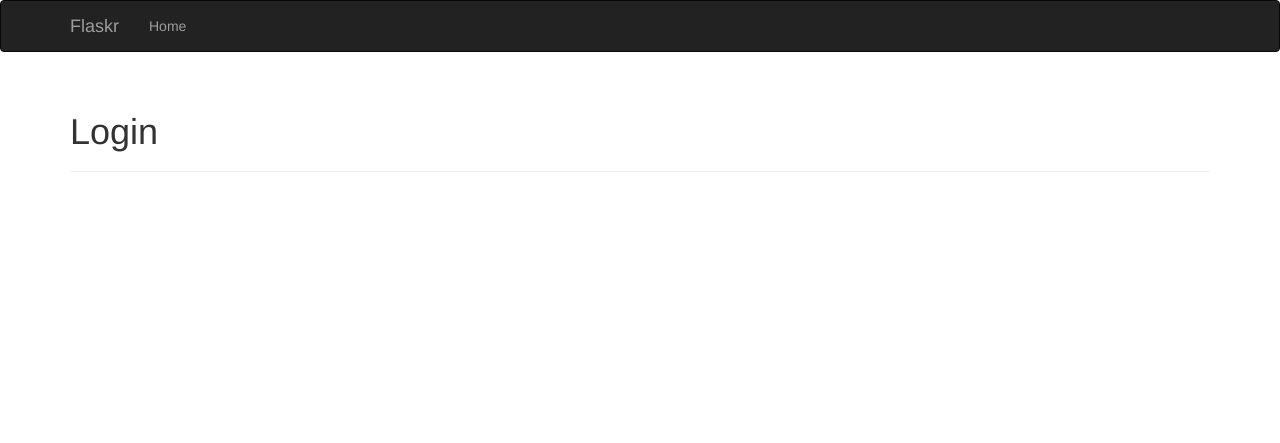
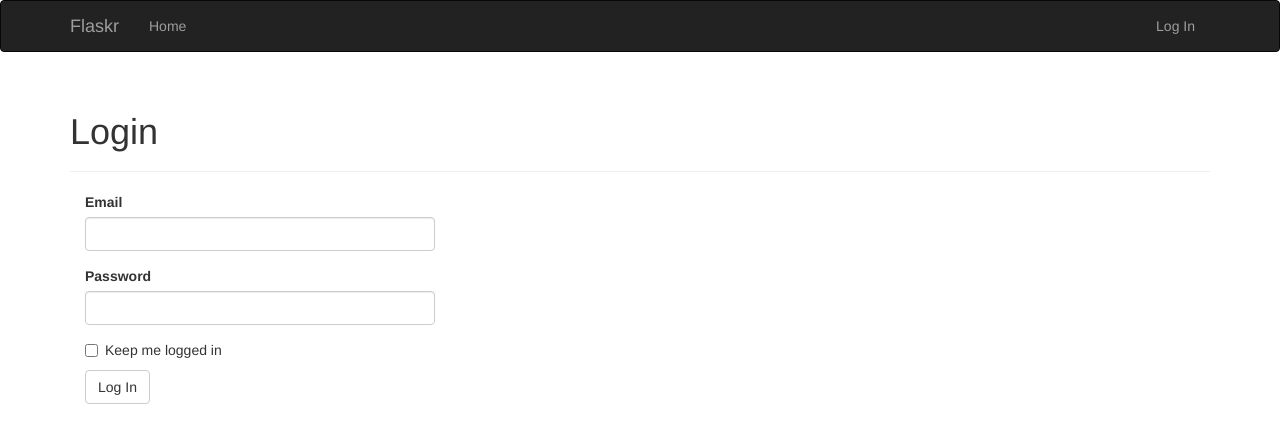
Before and after one commit to fishtai0/flaskr, a Flask app: page /login in a window 1280 px wide. Shown: the top 443 px of the page. Run offline with Flask 2, Linux system fonts and the light colour scheme; some libraries are stand-ins or nearby versions.

Commit message:
auth: add user login page

```diff
--- a/app/__init__.py
+++ b/app/__init__.py
@@ -3,6 +3,7 @@ from flask import Flask
 from flask_bootstrap import Bootstrap
 from flask_moment import Moment
 from flask_pw import Peewee
+from flask_login import LoginManager
 
 from config import config
 
@@ -10,6 +11,10 @@ from config import config
 bootstrap = Bootstrap()
 moment = Moment()
 db = Peewee()
+
+login_manager = LoginManager()
+login_manager.session_protection = 'strong'
+login_manager.login_view = 'auth.login'
 
 
 def create_app(config_name):
@@ -21,6 +26,7 @@ def create_app(config_name):
     moment.init_app(app)
     db.init_app(app)
     app.cli.add_command(db.cli, 'db')
+    login_manager.init_app(app)
 
     from .main import main as main_blueprint
     app.register_blueprint(main_blueprint)
--- /dev/null
+++ b/app/auth/forms.py
@@ -0,0 +1,12 @@
+from flask_wtf import FlaskForm
+
+from wtforms import StringField, PasswordField, BooleanField, SubmitField
+from wtforms.validators import Required, Length, Email
+
+
+class LoginForm(FlaskForm):
+    email = StringField('Email', validators=[Required(), Length(1, 64),
+                                             Email()])
+    password = PasswordField('Password', validators=[Required()])
+    remember_me = BooleanField('Keep me logged in')
+    submit = SubmitField('Log In')
--- a/app/auth/views.py
+++ b/app/auth/views.py
@@ -1,8 +1,27 @@
-from flask import render_template
+from flask import render_template, redirect, request, url_for, flash
+
+from flask_login import login_user, logout_user, login_required
 
 from . import auth
+from ..models import User
+from .forms import LoginForm
 
 
-@auth.route('/login')
+@auth.route('/login', methods=['GET', 'POST'])
 def login():
-    return render_template('auth/login.html')
+    form = LoginForm()
+    if form.validate_on_submit():
+        user = User.select().where(User.email == form.email.data).first()
+        if user is not None and user.verify_password(form.password.data):
+            login_user(user, form.remember_me.data)
+            return redirect(request.args.get('next') or url_for('main.index'))
+        flash('Invalid username or password.')
+    return render_template('auth/login.html', form=form)
+
+
+@auth.route('/logout')
+@login_required
+def logout():
+    logout_user()
+    flash('You have been logged out.')
+    return redirect(url_for('main.index'))
--- a/app/models.py
+++ b/app/models.py
@@ -5,6 +5,7 @@ from flask_login import UserMixin
 import peewee as pw
 
 from . import db
+from . import login_manager
 
 
 class Role(db.Model):
@@ -39,3 +40,8 @@ class User(UserMixin, db.Model):
 
     class Meta:
         db_table = 'users'
+
+
+@login_manager.user_loader
+def load_user(user_id):
+    return User.select().where(User.id == int(user_id)).first()
--- a/app/templates/auth/login.html
+++ b/app/templates/auth/login.html
@@ -1,4 +1,5 @@
 {% extends "base.html" %}
+{% import "bootstrap/wtf.html" as wtf %}
 
 {% block title %}Flaskr - Login{% endblock %}
 
@@ -6,4 +7,7 @@
     <div class="page-header">
         <h1>Login</h1>
     </div>
+    <div class="col-md-4">
+        {{ wtf.quick_form(form) }}
+    </div>
 {% endblock %}
--- a/app/templates/base.html
+++ b/app/templates/base.html
@@ -29,6 +29,13 @@
             <ul class="nav navbar-nav">
                 <li><a href="/">Home</a></li>
             </ul>
+            <ul class="nav navbar-nav navbar-right">
+                {% if current_user.is_authenticated %}
+                    <li><a href="{{ url_for('auth.logout') }}">Log Out</a></li>
+                {% else %}
+                    <li><a href="{{ url_for('auth.login') }}">Log In</a></li>
+                {% endif %}
+            </ul>
         </div>
     </div>
 </div>
```
Also changed, not shown: app/main/views.py (+3 -24 lines), app/templates/index.html (+6 -3 lines).
